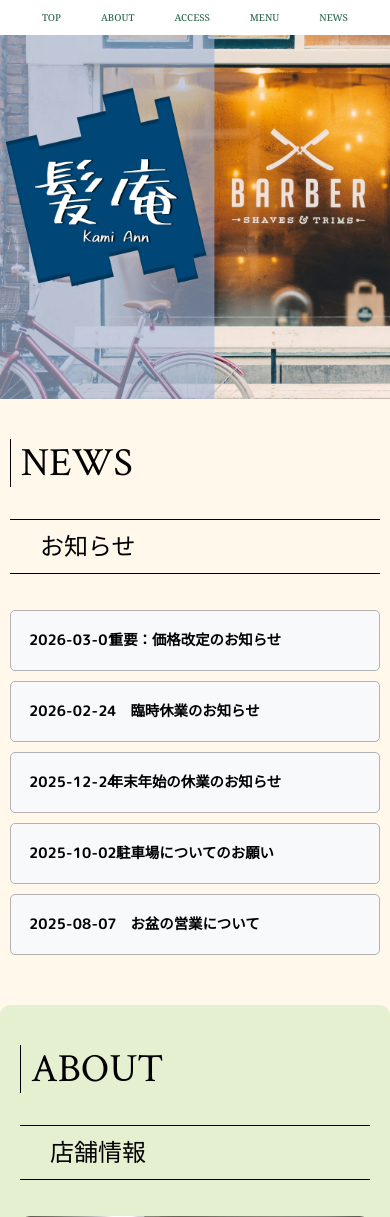
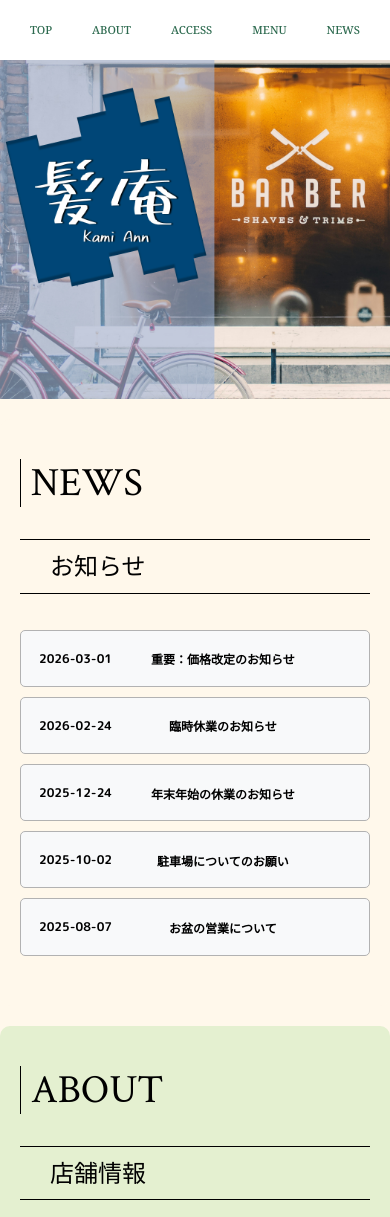
Before and after one commit to Naru081/salon-site, a PHP site: page /php/index.php in a window 390 px wide. Shown: the top 1217 px of the page. Run offline with PHP 8.4, Linux system fonts and the light colour scheme; data comes from the database, SQL or seed files in the repository.

Commit message:
レスポンシブ対応の変更
フォントのサイズを調整しました。

```diff
--- a/css/style.css
+++ b/css/style.css
@@ -35,10 +35,9 @@ h3 {
 /* ヘッダーを追従させる */
 header {
     position: fixed;
-    top: 0;
     left: 0;
     width: 100%;
-    height: auto;
+    height: 60px;
     z-index: 1000;
     background-color: #ffffff;
 }
@@ -49,32 +48,23 @@ header {
     margin-bottom: 0.5em;
     font-weight: bold;
     font-size: 1em;
-    transition: color 0.3s ease;
+}
+a.nav-link{
+    margin-top: 0.5em;
     color: #2D6A4F;
 }
-/* FlexBoxの設定 */
-.nav-fill{
-    display: flex; /* フレックスボックスを有効化 */
-    justify-content: space-around; /* 等間隔で配置 */
-    align-items: center; /* 垂直方向に中央揃え */
-    padding:0; /* 不要な余白を削除 */
-}
-.nav-link{
-    padding: 0.5em 3em;
-    color: #2D6A4F;
-}
-.nav-link:hover{
+a.nav-link:hover{
     color: #1B4D3E;;
 }
 /* 元の色を維持 */
-.nav-link:focus,
-.nav-link:active {
+a.nav-link:focus,
+a.nav-link:active {
     color: #2D6A4F;
     text-decoration: none;
     outline: none;
 }
 /* ナビのフォント */
-.nav-link{
+a.nav-link{
     font-family: "Noto Serif", serif;
     font-optical-sizing: auto;
     font-weight: 500;
@@ -379,9 +369,10 @@ img.mobile-image {
         align-items: center;
         padding: 0;
     }
-    .nav-link {
+    a.nav-link {
         padding: 10px 20px;
-        font-size: 60%;
+        margin-top: 1em;
+        font-size: 70%;
     }
 
     /* トップ画像の調整 */
@@ -413,14 +404,16 @@ img.mobile-image {
     }
 
     /* NEWSセクションの調整 */
-    #news {
-        padding: 20px 10px;
+    div.news-list {
         max-width: 100%;
     }
+    .news-item {
+        font-size: 75%;
+    }
+    p.news-name{
+        margin-left: 8%;
+    }
 
-    .news-item {
-        font-size: 0.9em;
-    }
 
     /* ABOUTセクションを縦並びに */
     .about-content {
```
